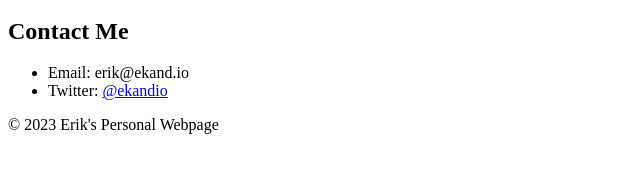
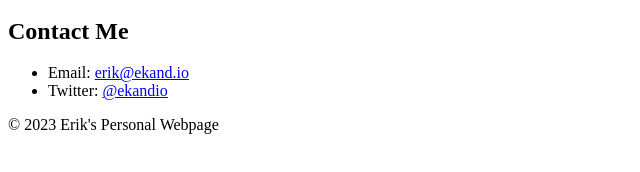
Before and after one commit to ekand/ubiquitous-carnival, a plain HTML site: page index.html in a window 1280 px wide. Shown: the part 250-422 px from the top of the page, 0-640 px from the left. Drawn offline with Linux system fonts and the light colour scheme.

Commit message:
Update index.html

```diff
--- a/index.html
+++ b/index.html
@@ -27,7 +27,7 @@
     <section>
       <h2>Contact Me</h2>
       <ul>
-        <li>Email: erik@ekand.io</li>
+        <li>Email: <a href="mailto:erik@ekand.io">erik@ekand.io</a></li>
         <li>Twitter: <a href="https://twitter.com/ekandio">@ekandio</a></li>
       </ul>
     </section>
```
